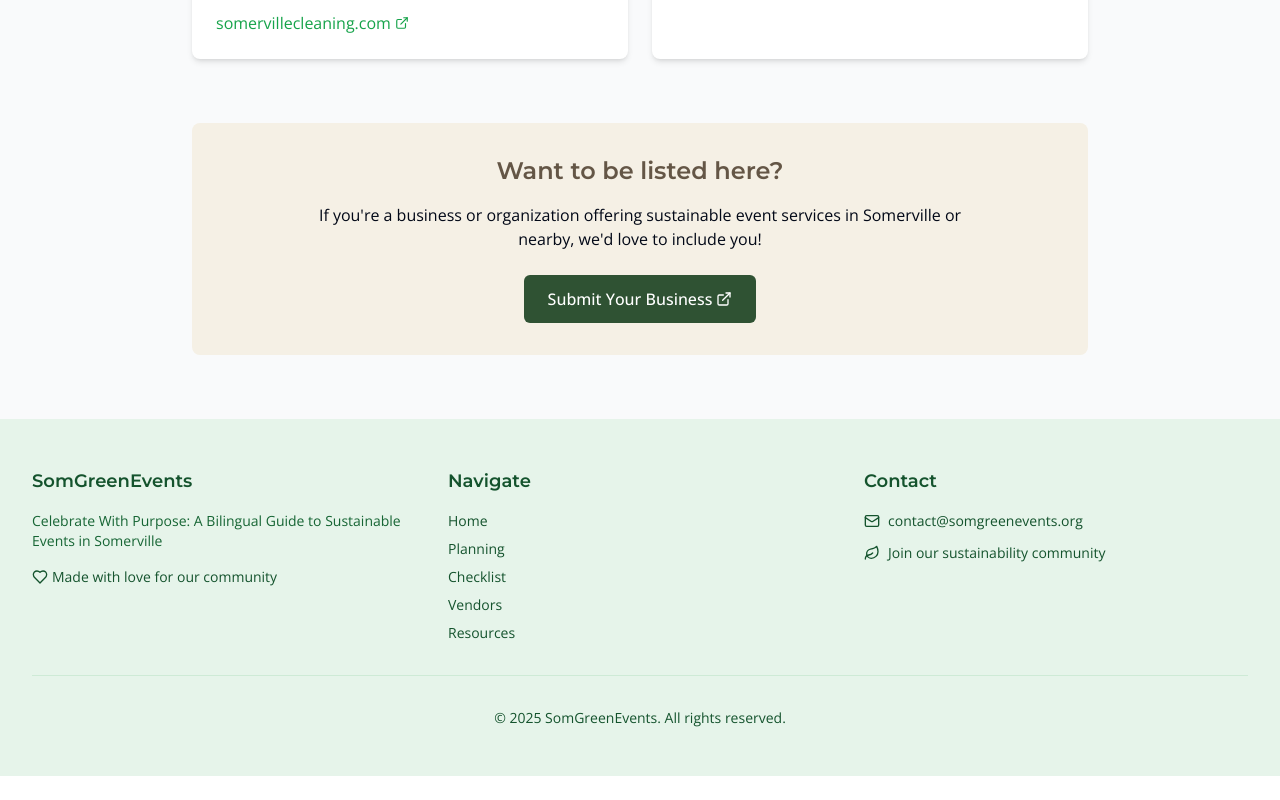
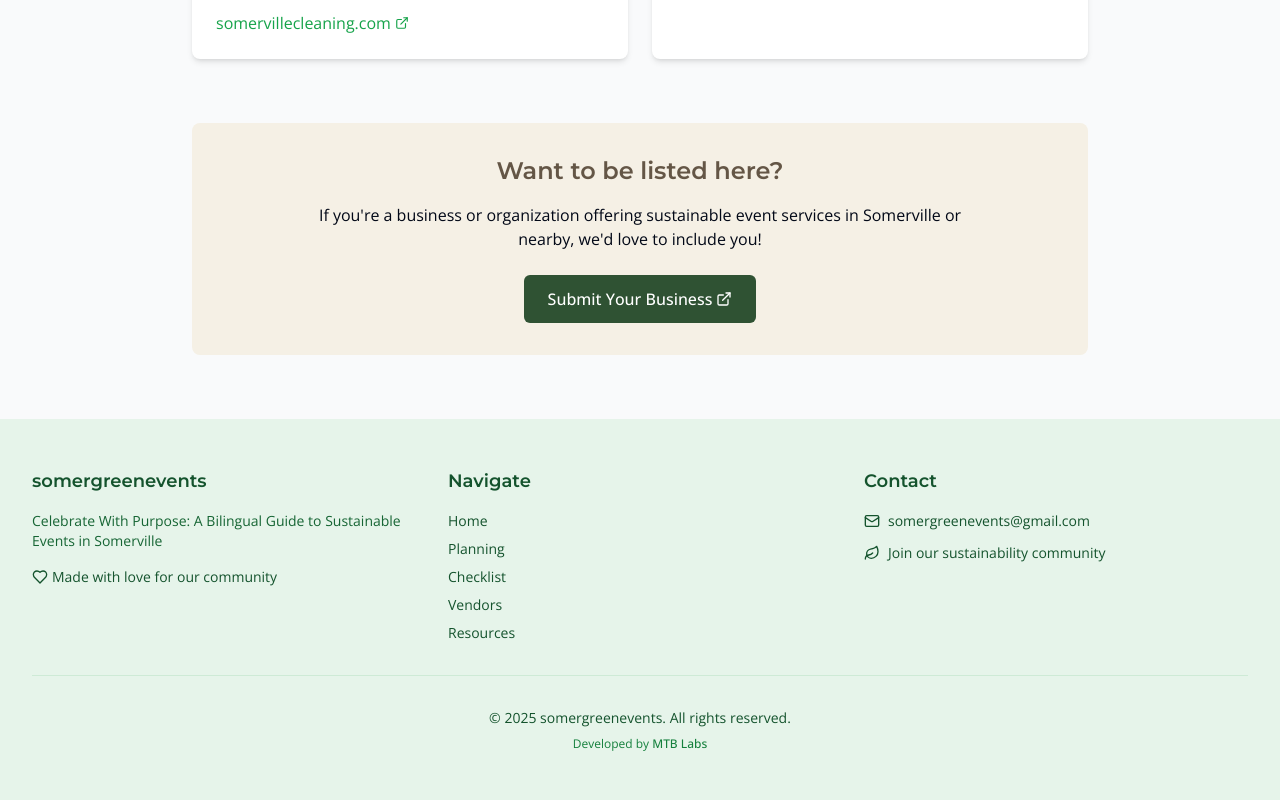
Before and after one commit to MTB-Labs/somerville-green-gatherings-guide, a React (Vite) app: page /vendors in a window 1280 px wide. Shown: the part 1664-2464 px from the top of the page. Before the commit the page ends 2440 px from the top, so only its background shows below. Built offline with nearby package versions, Linux system fonts and the light colour scheme.

Commit message:
Update website name, contact email, and footer
- Updated website title and contact email.
- Added "Developed by MTB Labs" to the footer with a link.

```diff
--- a/index.html
+++ b/index.html
@@ -4,11 +4,11 @@
   <head>
     <meta charset="UTF-8" />
     <meta name="viewport" content="width=device-width, initial-scale=1.0" />
-    <title>SomGreenEvents - Sustainable Events Guide</title>
+    <title>somergreenevents - Sustainable Events Guide</title>
     <meta name="description" content="A bilingual guide to sustainable events in Somerville" />
-    <meta name="author" content="SomGreenEvents" />
+    <meta name="author" content="somergreenevents" />
 
-    <meta property="og:title" content="SomGreenEvents - Sustainable Events Guide" />
+    <meta property="og:title" content="somergreenevents - Sustainable Events Guide" />
     <meta property="og:description" content="A bilingual guide to sustainable events in Somerville" />
     <meta property="og:type" content="website" />
     <meta property="og:image" content="https://lovable.dev/opengraph-image-p98pqg.png" />
--- a/src/components/Footer.tsx
+++ b/src/components/Footer.tsx
@@ -14,7 +14,7 @@ const Footer: React.FC<FooterProps> = ({ language }) => {
         <div className="grid grid-cols-1 md:grid-cols-3 gap-8">
           <div>
             <h3 className="text-lg font-semibold mb-4">
-              {language === 'en' ? 'SomGreenEvents' : 'SomGreenEvents'}
+              {language === 'en' ? 'somergreenevents' : 'somergreenevents'}
             </h3>
             <p className="text-sm text-green-800">
               {language === 'en'
@@ -70,8 +70,8 @@ const Footer: React.FC<FooterProps> = ({ language }) => {
             </h3>
             <div className="flex items-center text-sm mb-3">
               <Mail size={16} className="mr-2" />
-              <a href="mailto:contact@somgreenevents.org" className="hover:underline">
-                contact@somgreenevents.org
+              <a href="mailto:somergreenevents@gmail.com" className="hover:underline">
+                somergreenevents@gmail.com
               </a>
             </div>
             <div className="flex items-center text-sm">
@@ -86,8 +86,19 @@ const Footer: React.FC<FooterProps> = ({ language }) => {
         </div>
 
         <div className="border-t border-green-200 mt-8 pt-8 text-sm text-center">
-          <p>
-            &copy; {new Date().getFullYear()} SomGreenEvents. {language === 'en' ? 'All rights reserved.' : 'Todos los derechos reservados.'}
+          <p className="mb-2">
+            &copy; {new Date().getFullYear()} somergreenevents. {language === 'en' ? 'All rights reserved.' : 'Todos los derechos reservados.'}
+          </p>
+          <p className="text-xs text-green-700">
+            {language === 'en' ? 'Developed by' : 'Desarrollado por'}{' '}
+            <a
+              href="https://mtb-labs.com"
+              target="_blank"
+              rel="noopener noreferrer"
+              className="hover:underline font-medium"
+            >
+              MTB Labs
+            </a>
           </p>
         </div>
       </div>
--- a/src/components/Navbar.tsx
+++ b/src/components/Navbar.tsx
@@ -26,7 +26,7 @@ const Navbar: React.FC<NavbarProps> = ({ language, onLanguageChange }) => {
           <div className="flex">
             <div className="flex-shrink-0 flex items-center">
               <Link to="/" className="flex items-center">
-                <span className="text-green-500 font-bold text-xl md:text-2xl font-montserrat">SomGreenEvents</span>
+                <span className="text-green-500 font-bold text-xl md:text-2xl font-montserrat">somergreenevents</span>
               </Link>
             </div>
           </div>
```
